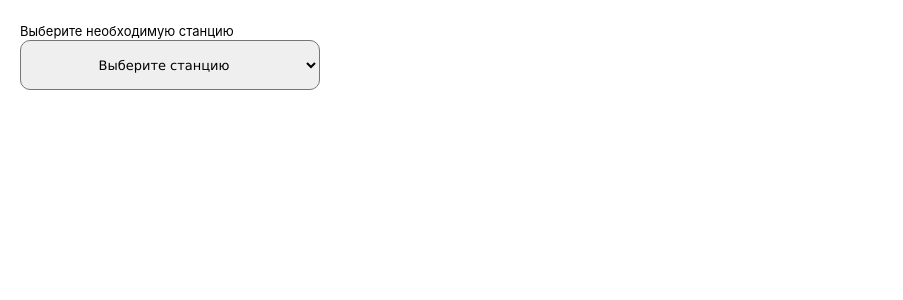
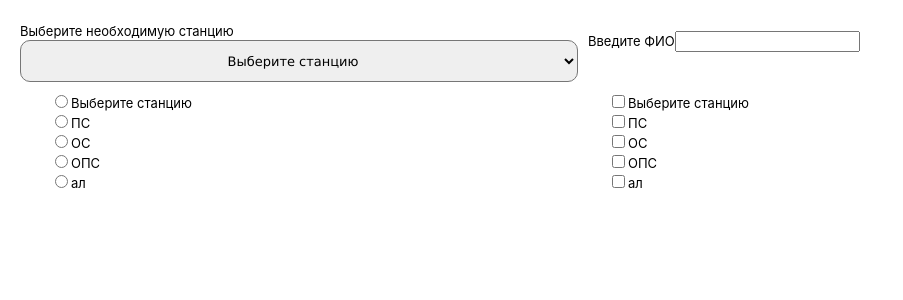
Before and after one commit to ka3-14bara/test-repo, a React (Create React App) app: page / in a window 1280 px wide. Shown: the top 300 px of the page, without its empty margins (0-903 px from the left). Built offline with nearby package versions, Linux system fonts and the light colour scheme.

Commit message:
Development - added Input function to use it in form

```diff
--- /dev/null
+++ b/src/content/Input.jsx
@@ -0,0 +1,32 @@
+import React from 'react';
+
+function Input({ labelOfInput, inputType, inputName, inputID, optionsObj = {} }) {
+
+    const inputObjKeys = Object.keys(optionsObj);
+    let inputElement;
+
+    if (inputType === "text") {
+        inputElement = (
+            <>
+                <label htmlFor={inputName}>{labelOfInput}</label>
+                <input type={inputType} id={inputID} name={inputName} />
+            </>
+        );
+    } else if (inputType === "radio" || inputType === "checkbox") {
+        inputElement = inputObjKeys.map(key => (
+            <React.Fragment key={key}>
+                <input
+                    type={inputType}
+                    id={key}
+                    name={inputName}
+                    value={optionsObj[key]}
+                />
+                <label htmlFor={key}>{optionsObj[key]}</label><br/>
+            </React.Fragment>
+        ));
+    }
+
+    return <>{inputElement}</>;
+}
+
+export default Input;
--- a/src/content/Select.css
+++ b/src/content/Select.css
@@ -18,6 +18,6 @@ option {
     border-radius: 10px;
 }
 
-option:hover {
-    background-color: none;
+select:hover {
+    background-color: rgb(226, 226, 226);
 }
--- /dev/null
+++ b/src/content/StationCreationPage.css
@@ -0,0 +1,4 @@
+.Form {
+    display: grid;
+    grid-template-columns: 45% 45%;
+}
--- a/src/content/StationCreationPage.jsx
+++ b/src/content/StationCreationPage.jsx
@@ -1,5 +1,7 @@
-import React from 'react'
-import Select from './Select'
+import React from 'react';
+import Select from './Select';
+import './StationCreationPage.css';
+import Input from './Input';
 
 const StationCreationPage = () => {
     const selectOptions = {
@@ -11,8 +13,11 @@ const StationCreationPage = () => {
     };
   return (
     <div style={{margin: "20px"}}>
-        <form style={{width: '300px', height: '50px'}}>
-            <Select labelOfSelect="Выберите необходимую станцию" selectName="TestName" selectID="1234" optionsObj={selectOptions}/>
+        <form className='Form'>
+            <div><Select labelOfSelect="Выберите необходимую станцию" selectName="TestName" selectID="1234" optionsObj={selectOptions}/></div>
+            <div style={{ padding: "10px" }}><Input labelOfInput="Введите ФИО" inputType="text" inputName="FIO" inputID="2736" /></div>
+            <div style={{ padding: "10px", margin: "20px" }}><Input labelOfInput="Введите ФИО" inputType="radio" inputName="FIO" inputID="2736" optionsObj={selectOptions}/></div>
+            <div style={{ padding: "10px", margin: "20px" }}><Input labelOfInput="Введите ФИО" inputType="checkbox" inputName="FIO" inputID="2736" optionsObj={selectOptions}/></div>
         </form>
     </div>
   );
```
Also changed, not shown: 1 other file (tests, documents, lock files or other folders).
